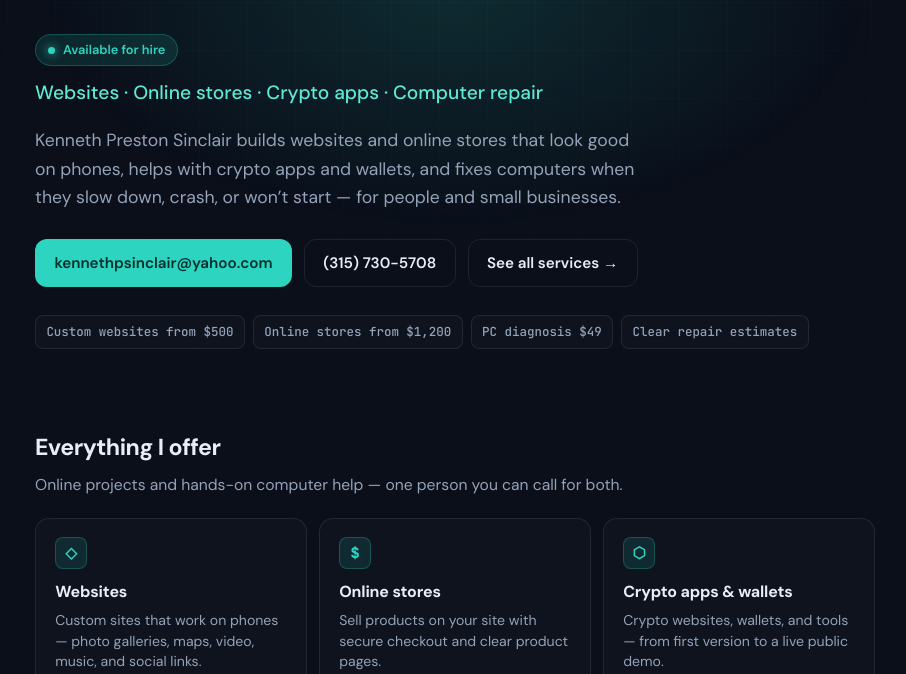
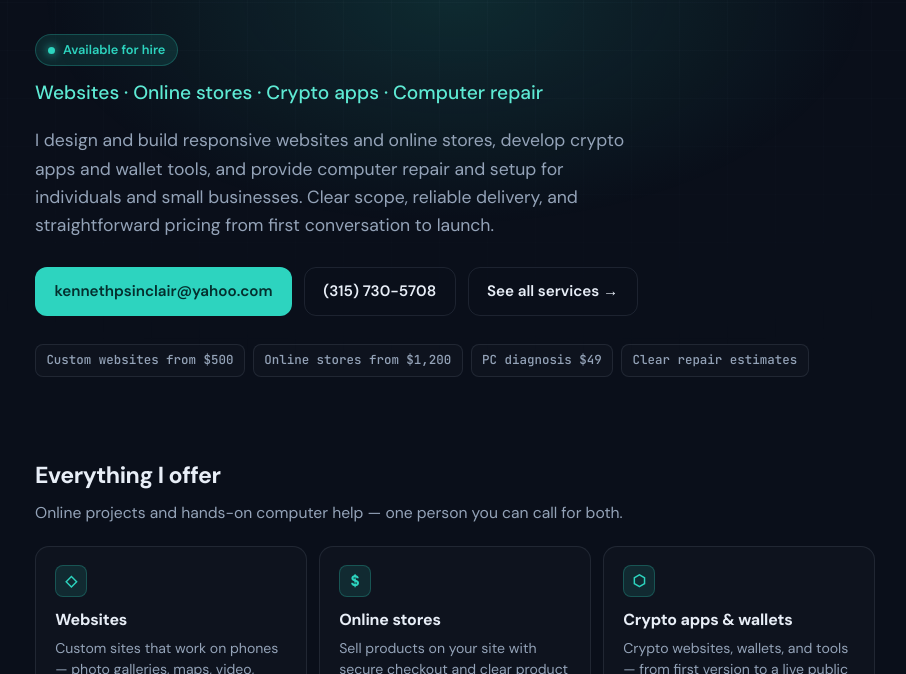
Before and after one commit to lucidbrawler/portfolio, an Astro site: page / in a window 1280 px wide. Shown: the part 94-768 px from the top of the page, without its empty margins (185-1091 px from the left). Built offline with nearby package versions, Linux system fonts and the light colour scheme; Astro itself is replaced by a stand-in of ours.

Commit message:
Rewrite hero service blurb in first person
Make the main description more professional and spoken as I, covering
web, stores, crypto, and repair with clear delivery language.

```diff
--- a/src/pages/index.astro
+++ b/src/pages/index.astro
@@ -29,9 +29,9 @@ import "../styles/global.css";
         <p class="eyebrow">Available for hire</p>
         <p class="role">Websites · Online stores · Crypto apps · Computer repair</p>
         <p class="lede">
-          Kenneth Preston Sinclair builds websites and online stores that look good on phones,
-          helps with crypto apps and wallets, and fixes computers when they slow down, crash,
-          or won’t start — for people and small businesses.
+          I design and build responsive websites and online stores, develop crypto apps and wallet tools,
+          and provide computer repair and setup for individuals and small businesses. Clear scope,
+          reliable delivery, and straightforward pricing from first conversation to launch.
         </p>
         <div class="hero-actions">
           <a class="btn btn-primary" href="mailto:kennethpsinclair@yahoo.com?subject=Service%20inquiry">
```
